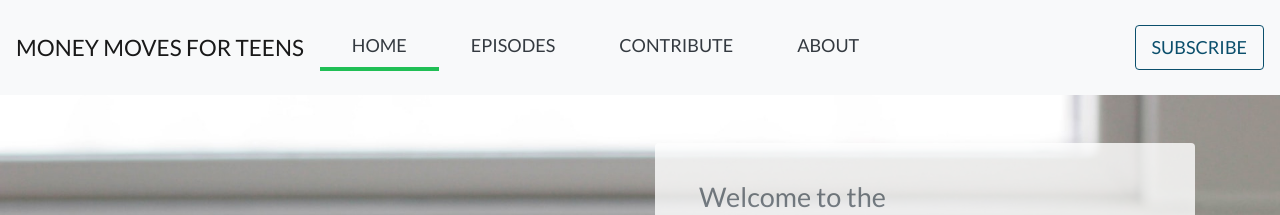
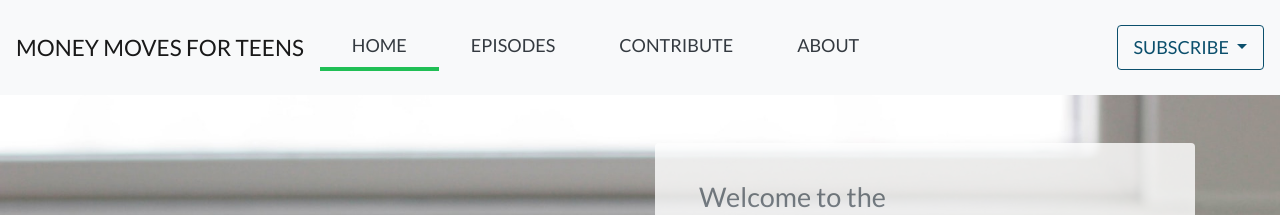
Before and after one commit to tslevy/mm4t-site, a Jekyll site: the page built from index.md, in a window 1280 px wide. Shown: the top 215 px of the page. Built offline with Jekyll 4.4.1, drawn with Linux system fonts in a browser that asks for light colours.

Commit message:
add subscribe dropdown to nav and move hosts to data file

```diff
--- a/_includes/navbar.html
+++ b/_includes/navbar.html
@@ -18,6 +18,6 @@
         <a class="nav-link text-dark" href="about">About</a>
       </li>
     </ul>
-    <a class="btn btn-outline-secondary text-uppercase" href="https://mmft.buzzsprout.com/1341670">Subscribe</a>
+    {% include subscribe-to-podcast-dropdown.html %}
   </div>
 </nav>
--- /dev/null
+++ b/_includes/subscribe-to-podcast-dropdown.html
@@ -0,0 +1,10 @@
+<div class="dropdown">
+  <button class="btn btn-outline-secondary dropdown-toggle" type="button" id="subscribe-dropdown" data-toggle="dropdown" aria-haspopup="true" aria-expanded="false">
+    Subscribe
+  </button>
+  <div class="dropdown-menu dropdown-menu-right" aria-labelledby="subscribe-dropdown">
+    {% for host in site.data.hosts %}
+    <a class="dropdown-item" href="{{ host.url }}">{{ host.name }}</a>
+    {% endfor %}
+  </div>
+</div>
--- a/_includes/subscribe-to-podcast.html
+++ b/_includes/subscribe-to-podcast.html
@@ -4,9 +4,8 @@
 <div class="collapse" id="subscribe-to-podcast">
   <div class="mt-2">
     <ul class="list-unstyled mb-0">
-      <li class="mb-2"><a class="btn btn-light" href="https://podcasts.apple.com/us/podcast/money-moves-for-teens/id1513765051">Apple Podcasts</a></li>
-      <li class="mb-2"><a class="btn btn-light" href="https://open.spotify.com/show/73hQ29j396y2cYs77bnXGr">Spotify</a></li>
-      <li class="mb-2"><a class="btn btn-light" href="https://podcasts.google.com/?feed=aHR0cHM6Ly9mZWVkcy5zb3VuZGNsb3VkLmNvbS91c2Vycy9zb3VuZGNsb3VkOnVzZXJzOjQ5MjUxMDM1NC9zb3VuZHMucnNz&ved=0CAIQ7dUFahcKEwjQ7YGB1cfpAhUAAAAAHQAAAAAQFA">Google Podcasts</a></li>
-      <li><a class="btn btn-light" href="https://mmft.buzzsprout.com/1341670">See more options</a></li>
+      {% for host in site.data.hosts %}
+      <li class="mb-2"><a class="btn btn-light" href="{{ host.url }}">{{ host.name }}</a></li>
+      {% endfor %}
   </div>
 </div>
```
Also changed, not shown: _data/hosts.yml (added, +11 -0 lines).
